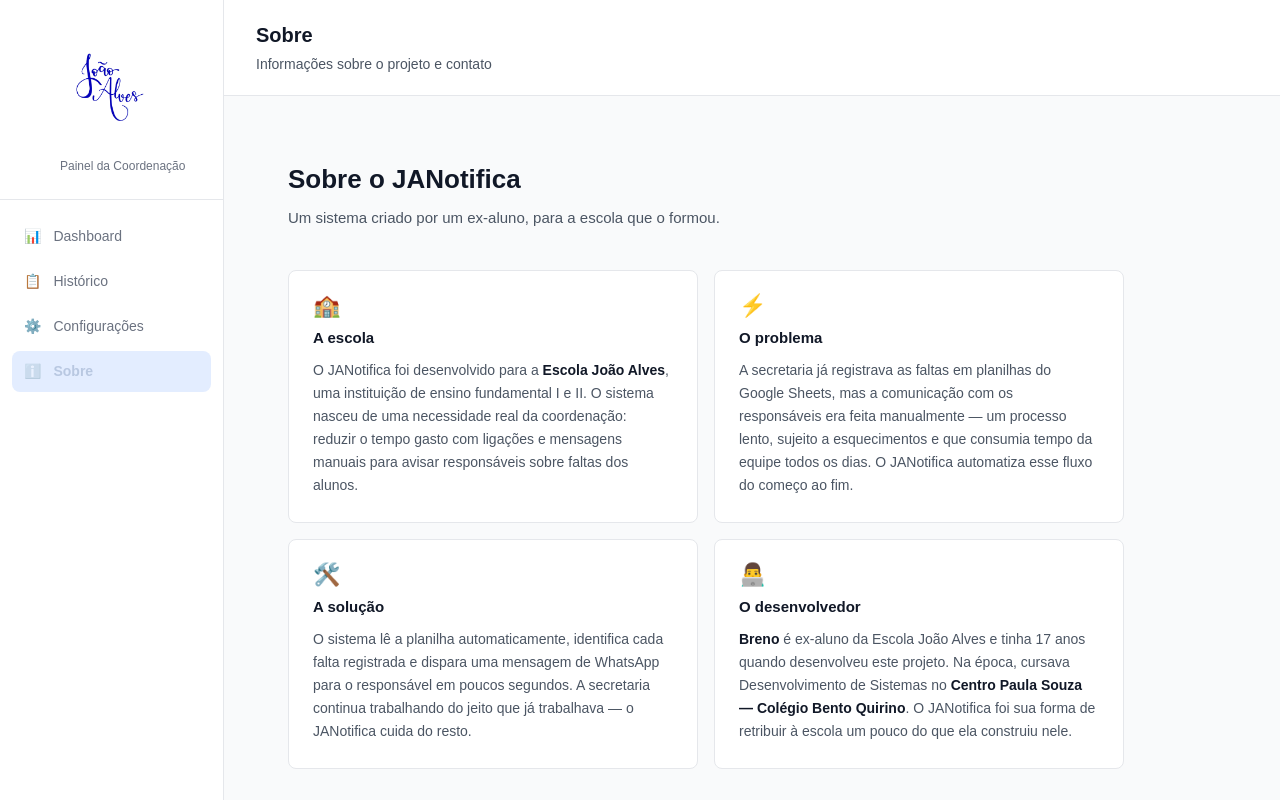
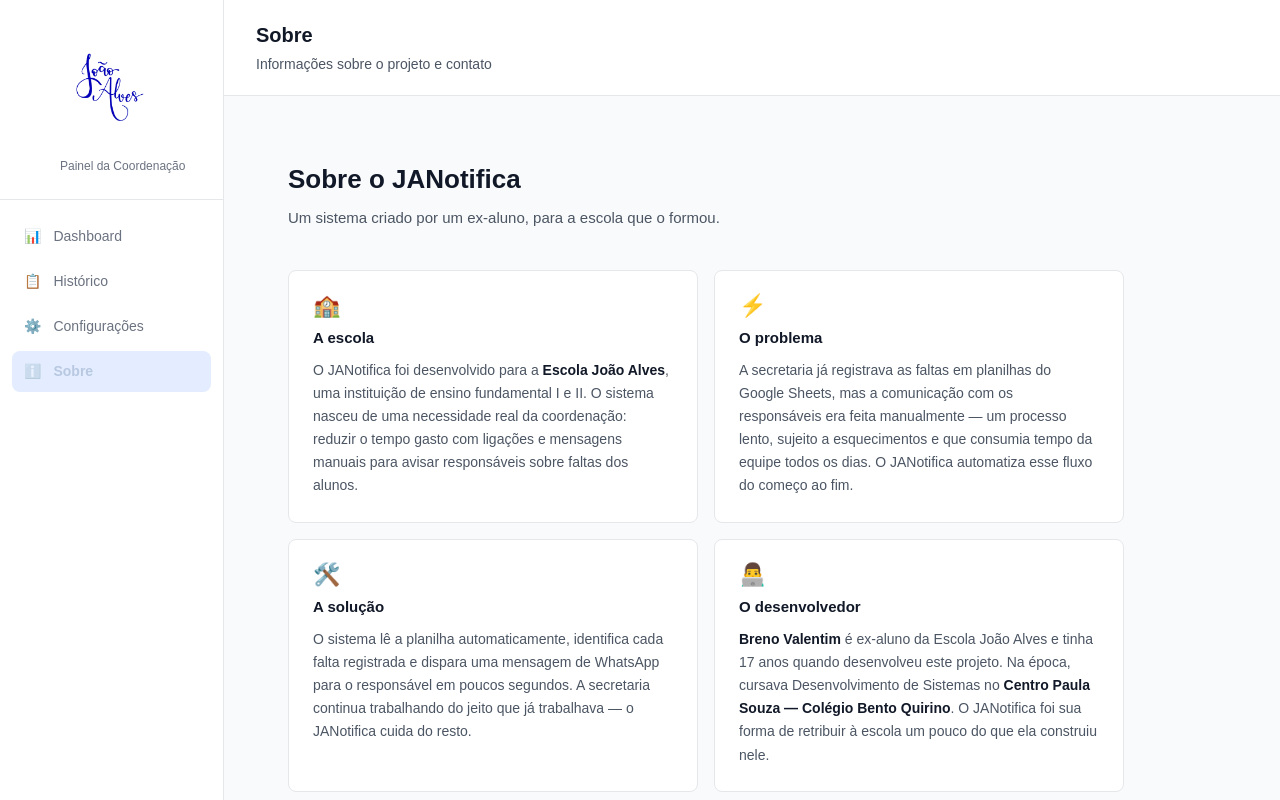
Before and after one commit to JAnotificacoes/JANotificacoes-frontend, a Next.js app: page /about in a window 1280 px wide. Shown: the top 800 px of the page. Built offline with nearby package versions, Linux system fonts and the light colour scheme.

Commit message:
fix - Inserindo meu sobrenome

```diff
--- a/src/app/(pages)/about/page.js
+++ b/src/app/(pages)/about/page.js
@@ -52,7 +52,7 @@ export default function AboutPage() {
                     <span className={styles.cardIcon}>👨‍💻</span>
                     <h2 className={styles.cardTitle}>O desenvolvedor</h2>
                     <p className={styles.cardText}>
-                        <strong>Breno</strong> é ex-aluno da Escola João Alves e tinha 17 anos
+                        <strong>Breno Valentim</strong> é ex-aluno da Escola João Alves e tinha 17 anos
                         quando desenvolveu este projeto. Na época, cursava Desenvolvimento de
                         Sistemas no <strong>Centro Paula Souza — Colégio Bento Quirino</strong>.
                         O JANotifica foi sua forma de retribuir à escola um pouco do que ela
```
